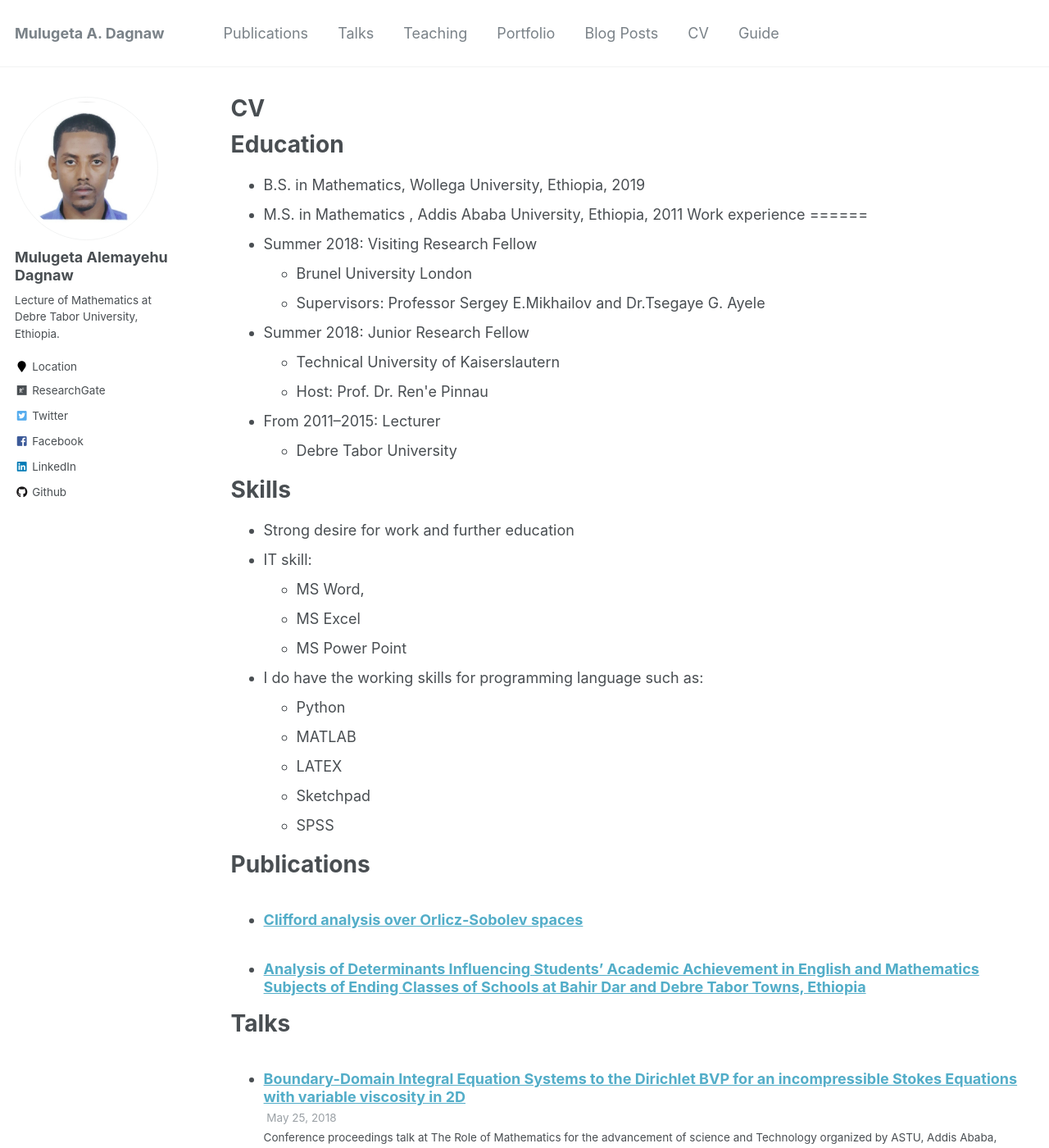
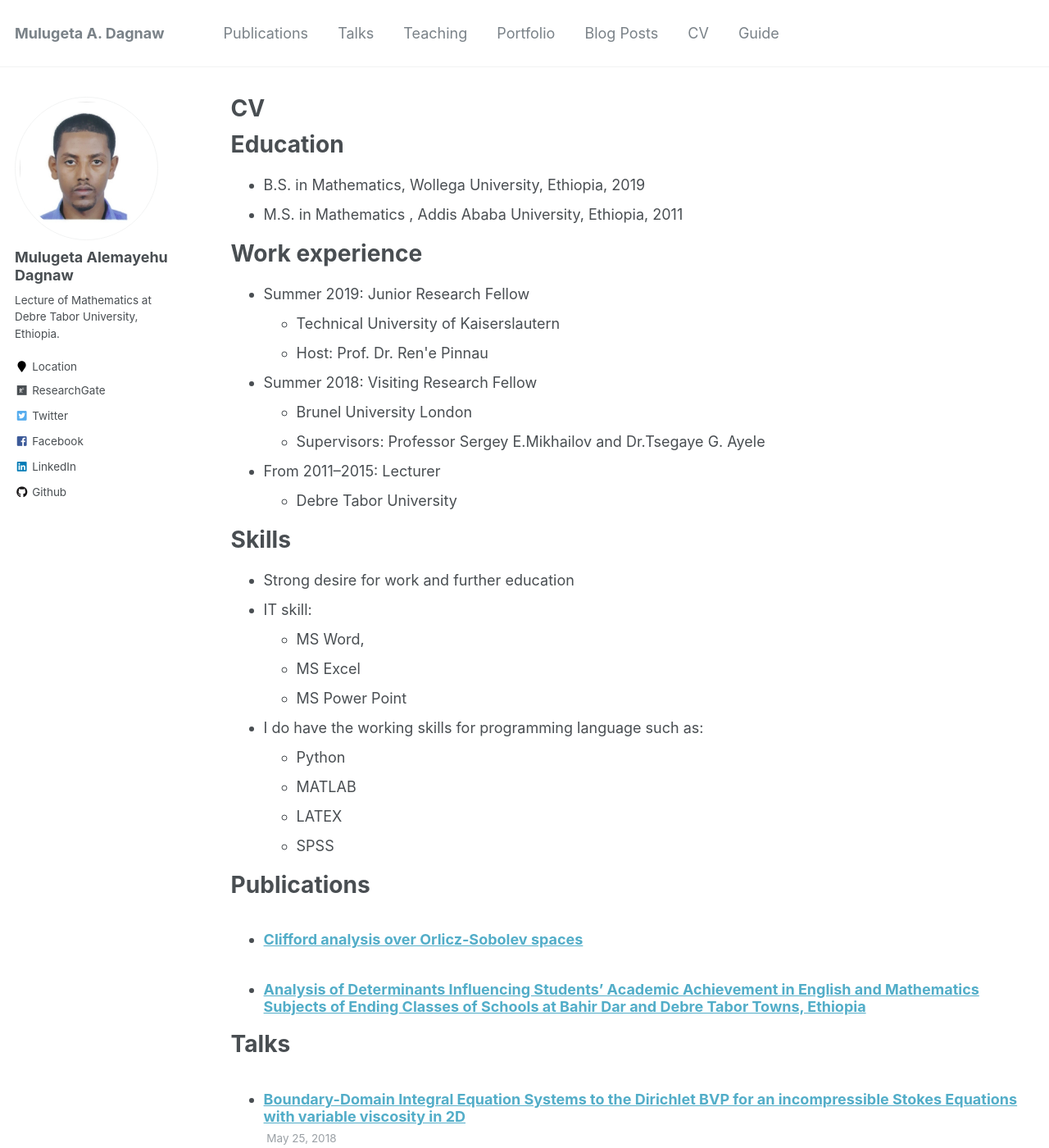
Before and after one commit to muledagnaw/muledagnaw.github.io, a Jekyll site: the page built from _pages/cv.md, in a window 1280 px wide and 1400 px high. Shown: the whole window at 82% size. Built offline with Jekyll 4.4.1, drawn with Linux system fonts in a browser that asks for light colours.

Commit message:
updatednew13 site

```diff
--- a/_pages/cv.md
+++ b/_pages/cv.md
@@ -13,14 +13,16 @@ Education
 ======
 * B.S. in Mathematics, Wollega University, Ethiopia, 2019
 * M.S. in Mathematics , Addis Ababa University, Ethiopia, 2011
+
+
 Work experience
 ======
+* Summer 2019: Junior Research Fellow
+  * Technical University of Kaiserslautern
+  * Host:  Prof. Dr. Ren\'e  Pinnau
 * Summer 2018: Visiting Research Fellow
   * Brunel University London
   * Supervisors: Professor Sergey E.Mikhailov and Dr.Tsegaye G. Ayele
-* Summer 2018: Junior Research Fellow
-  * Technical University of Kaiserslautern
-  * Host:  Prof. Dr. Ren\'e  Pinnau
 * From 2011--2015: Lecturer
   * Debre Tabor University
 
@@ -36,7 +38,6 @@ Skills
   * Python
   * MATLAB
   * LATEX
-  * Sketchpad
   * SPSS
 
 Publications
```
